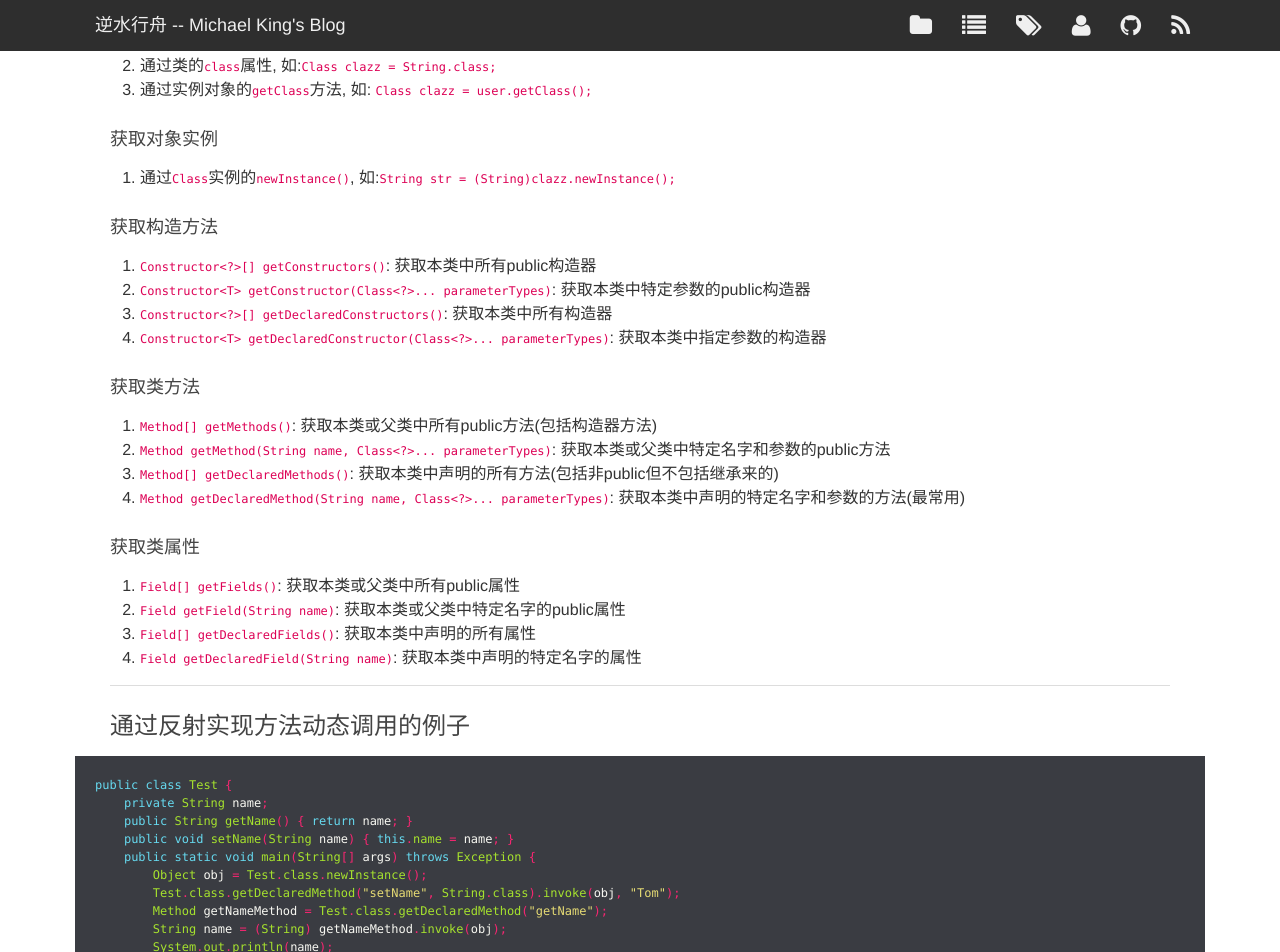
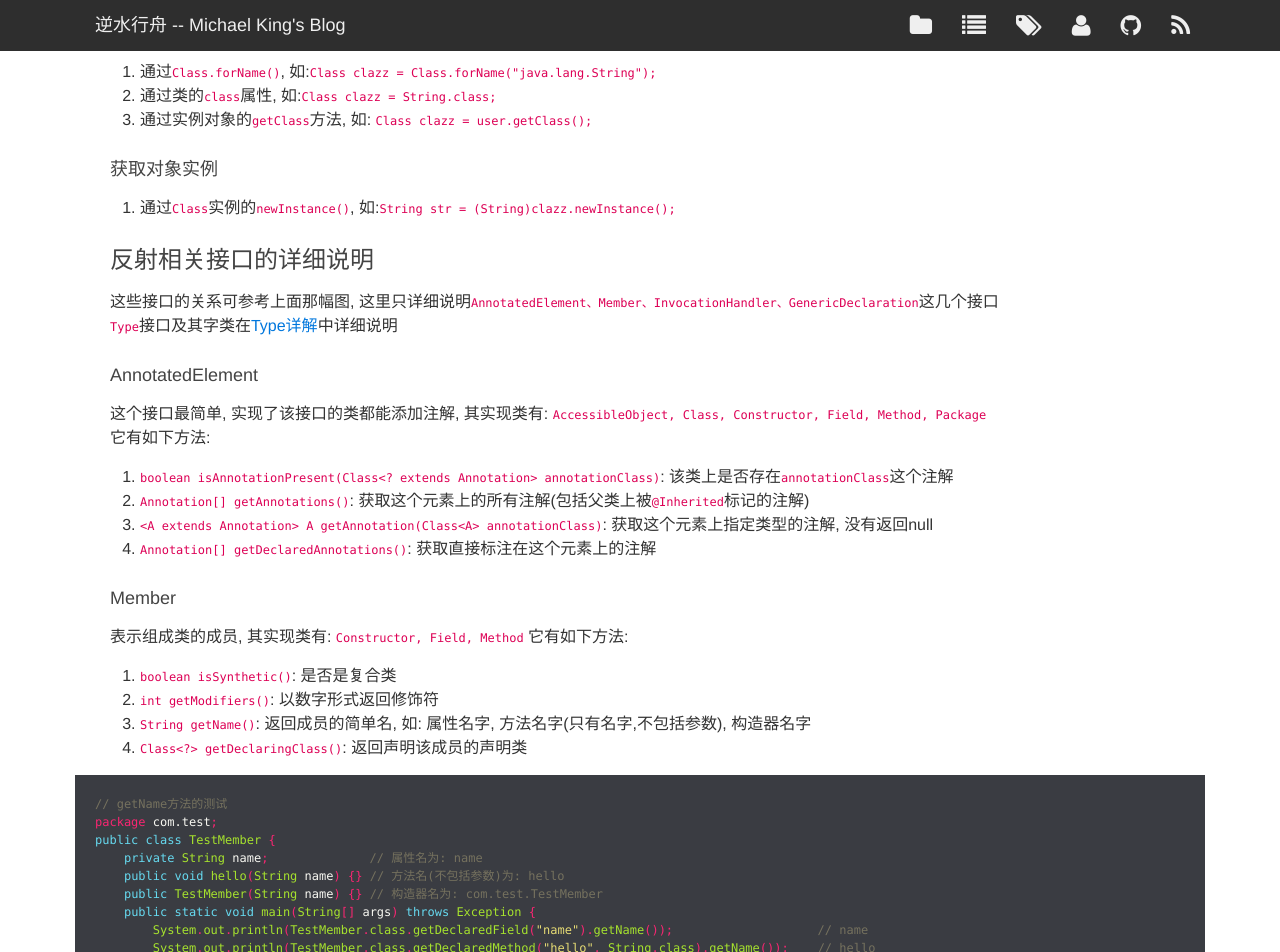
Before and after one commit to rgkjhshi/rgkjhshi.github.io, a Jekyll site: the page built from _posts/2016-01-14-java中的反射.md, in a window 1280 px wide and 1400 px high, scrolled down 1698 px. Shown: the top 952 px of the window. Built offline with Jekyll 4.4.1, drawn with Linux system fonts in a browser that asks for light colours; nearby versions of some CDN libraries; Markdown is read by kramdown in place of the engine named in the settings; comment, search, counter and statistics services are not loaded; some of the changed text lies outside the part shown.

Commit message:
update source

````diff
--- a/_posts/2016-01-14-java中的反射.md
+++ b/_posts/2016-01-14-java中的反射.md
@@ -5,7 +5,7 @@ date:   2016-01-14
 category: 编程技术
 tag: Java
 ---
-java反射总结
+java反射涉及到的内容有点多，但不难，主要是一些之前没见过的类型，本文先简单介绍一部分
 
 
 
@@ -14,6 +14,7 @@ java反射总结
 在`java.lang.reflect`包中定义了一些接口和类,简单记录下他们的作用
 
 ### 相关类说明
+这些类都比较简单，对照API一看就懂，主要是平时用到的比较少，这里先简单说明下，不在此展开
 
 | 类                    | 说明            |
 |-------------------------|---------------------|
@@ -30,29 +31,31 @@ java反射总结
 ### 相关接口继承关系图
 ![反射相关接口继承关系图]({{ "/static/images/reflect_interface.png"  | prepend: site.baseurl }} "反射相关接口继承关系图")
 ### 相关接口说明
+这里先简单介绍下，后文还会详细说明这些接口
 
 | 接口                    | 说明            |
 |-------------------------|---------------------|
-| AnnotatedElement        | 被注解标注的元素都实现的接口<br> 实现类有`AccessibleObject`及其子类,`Class``Package`<br> 有`是否有注解`,`获取所有注解`等方法 |
-| Member                  | 成员接口, 反映字段、方法、构造函数的信息<br> 实现类有`AccessibleObject`的子类 |
-| Type                    | 所有类型的父接口, 如原始类型、参数化类型、数组类型、类型变量和基本(原生)类型 |
+| AnnotatedElement        | 被注解标注的元素都实现的接口<br> 实现类有`AccessibleObject`及其子类,`Class``Package`|
+| Member                  | 成员接口, 反映字段、方法、构造函数的信息<br> |
+| Type                    | 所有类型的父接口, 之后的文章会详细介绍 |
 | GenericDeclaration      | 各种声明类型的父接口, 如`Class,Constructor,Method` |
-| `TypeVariable<D extends GenericDeclaration>` | 各种类型变量的父接口 |
+| `TypeVariable<D extends GenericDeclaration>` | 类型变量类型 |
 | ParameterizedType       | 参数化类型, 如`Collection<String>`  |
 | GenericArrayType        | 数组类型, 它里面的元素为参数化类型或类型变量(上面那俩)  |
 | WildcardType            | 通配符类型, 如`<?>, <? extends Number>, <? super Integer>`|
-| InvocationHandler       | 代理实例的调用处理程序需要实现该接口<br> `Proxy`是代理实例,它的处理程序需要实现该接口的`invoke`方法 |
+| InvocationHandler       | 代理处理器接口|
 
 *****
 ## `Object`, `Class`和`Type`的关系和区别
 所有的类都继承`Object`是毫无疑问的, `Class`也是类，也继承`Object`
 `Class`类特殊的地方是它在运行时用来描述类的各种元信息,对象是类的实例,而类在运行时的描述就是`Class`
 `Type`是个接口,用来表示某个对象是什么类型的,`Class`类实现了好几个接口,其中一个就是`Type`
+后面的文章内容更能体现出区别来
 
 
 *****
 ## 反射的具体功能
-反射作用挺多, 比如反编译, 通过反射机制访问对象的属性、方法、构造方法等
+反射作用挺多, 比如反编译, 通过反射机制访问对象的属性、方法、构造方法等, 先简单给出一些示例
 ### 获取类
 有如下三种方法:
 1. 通过`Class.forName()`, 如:`Class clazz = Class.forName("java.lang.String");`
@@ -62,40 +65,86 @@ java反射总结
 ### 获取对象实例
 1. 通过`Class`实例的`newInstance()`, 如:`String str = (String)clazz.newInstance();`
 
-### 获取构造方法
-1. `Constructor<?>[] getConstructors()`: 获取本类中所有public构造器
-2. `Constructor<T> getConstructor(Class<?>... parameterTypes)`: 获取本类中特定参数的public构造器
-3. `Constructor<?>[] getDeclaredConstructors()`: 获取本类中所有构造器
-4. `Constructor<T> getDeclaredConstructor(Class<?>... parameterTypes)`: 获取本类中指定参数的构造器
+## 反射相关接口的详细说明
+这些接口的关系可参考上面那幅图, 这里只详细说明`AnnotatedElement、Member、InvocationHandler、GenericDeclaration`这几个接口
+`Type`接口及其字类在[Type详解]({{ "%E7%BC%96%E7%A8%8B%E6%8A%80%E6%9C%AF/2016-02-16-Type%E8%AF%A6%E8%A7%A3.html" | prepend: site.baseurl }})中详细说明
 
-### 获取类方法
-1. `Method[] getMethods()`: 获取本类或父类中所有public方法(包括构造器方法)
-2. `Method getMethod(String name, Class<?>... parameterTypes)`: 获取本类或父类中特定名字和参数的public方法
-3. `Method[] getDeclaredMethods()`: 获取本类中声明的所有方法(包括非public但不包括继承来的)
-4. `Method getDeclaredMethod(String name, Class<?>... parameterTypes)`: 获取本类中声明的特定名字和参数的方法(最常用)
+### AnnotatedElement
+这个接口最简单, 实现了该接口的类都能添加注解, 其实现类有: `AccessibleObject, Class, Constructor, Field, Method, Package`
+它有如下方法:
+1. `boolean isAnnotationPresent(Class<? extends Annotation> annotationClass)`: 该类上是否存在`annotationClass`这个注解
+2. `Annotation[] getAnnotations()`: 获取这个元素上的所有注解(包括父类上被`@Inherited`标记的注解)
+3. `<A extends Annotation> A getAnnotation(Class<A> annotationClass)`: 获取这个元素上指定类型的注解, 没有返回null
+4. `Annotation[] getDeclaredAnnotations()`: 获取直接标注在这个元素上的注解
 
-### 获取类属性
-1. `Field[] getFields()`: 获取本类或父类中所有public属性
-2. `Field getField(String name)`: 获取本类或父类中特定名字的public属性
-3. `Field[] getDeclaredFields()`: 获取本类中声明的所有属性
-4. `Field getDeclaredField(String name)`: 获取本类中声明的特定名字的属性
-
-*****
-## 通过反射实现方法动态调用的例子
+### Member
+表示组成类的成员, 其实现类有: `Constructor, Field, Method`
+它有如下方法:
+1. `boolean isSynthetic()`: 是否是复合类
+2. `int getModifiers()`: 以数字形式返回修饰符
+3. `String getName()`: 返回成员的简单名, 如: 属性名字, 方法名字(只有名字,不包括参数), 构造器名字
+4. `Class<?> getDeclaringClass()`: 返回声明该成员的声明类
 
 ```java
-public class Test {
-    private String name;
-    public String getName() { return name; }
-    public void setName(String name) { this.name = name; }
+// getName方法的测试
+package com.test;
+public class TestMember {
+    private String name;              // 属性名为: name
+    public void hello(String name) {} // 方法名(不包括参数)为: hello
+    public TestMember(String name) {} // 构造器名为: com.test.TestMember
     public static void main(String[] args) throws Exception {
-        Object obj = Test.class.newInstance();
-        Test.class.getDeclaredMethod("setName", String.class).invoke(obj, "Tom");
-        Method getNameMethod = Test.class.getDeclaredMethod("getName");
-        String name = (String) getNameMethod.invoke(obj);
-        System.out.println(name);
+        System.out.println(TestMember.class.getDeclaredField("name").getName());                    // name
+        System.out.println(TestMember.class.getDeclaredMethod("hello", String.class).getName());    // hello
+        System.out.println(TestMember.class.getDeclaredConstructor(String.class).getName());        //com.test.TestMember
+        System.out.println(TestMember.class.getDeclaredField("name").getDeclaringClass().getName());//com.test.TestMember
     }
 }
 ```
 
+### InvocationHandler
+代理处理器类的实例需要实现的接口, 只有一个方法:
+1. `Object invoke(Object proxy, Method method, Object[] args)`: 代理对象执行方法时真正调用的函数
+
+其中:
+* `Object proxy`: 表示代理对象(比如通过`Proxy.newProxyInstance()`得到的对象), 不是实现了该接口的代理处理器对象
+* `Method method`: 被代理对象的方法, 就是接口原来实现类里的方法, 代理对象执行的时候会调用被代理对象的方法(取决于代码怎么写)
+* `Object[] args`: 上面那个方法需要的参数
+
+通常代理处理器类的实例`handler`会作为参数传到java代理类`Proxy`的`newProxyInstance`方法中来产生一个代理对象(与被代理对象实现了同一接口)
+调用代理对象的方法时, 真正调用的就是上面的invoke函数.
+还是来个例子吧(`HelloImpl`实现了`Hello`接口, 并实现了`sayHello()`方法)
+
+```java
+// 代理处理器类
+public class AOPHandler implements InvocationHandler {
+    private Object target;  // 这个用来表示被代理的对象
+    public AOPHandler(Object target) {
+        this.target = target;
+    }
+    public Object invoke(Object proxy, Method method, Object[] args) throws Throwable {
+        System.out.println("proxy:" + proxy.getClass().getName());   // proxy:com.sun.proxy.$Proxy0
+        System.out.println("method:" + method.getClass().getName()); // proxy:java.lang.reflect.Method
+        return method.invoke(target, args);  // 调用被代理对象的的方法, 即 target 的 method
+    }
+}
+// 测试类
+public class ProxyTest {
+    public static void main(String[] args) throws Exception {
+        Object obj = Class.forName("com.test.HelloImpl").newInstance();
+        InvocationHandler handler = new AOPHandler(obj);  // 创建代理处理器对象的时候把被代理的对象传进去
+        // 这里生成代理类对象, 参数依次为: 被代理对象的ClassLoader, 被代理对象实现的所有接口, 代理处理器
+        Hello proxy = (Hello) Proxy.newProxyInstance(obj.getClass().getClassLoader(), obj.getClass().getInterfaces(), handler);
+        proxy.sayHello();  // 这就调用了那个invoke方法
+    }
+}
+```
+### GenericDeclaration
+可以声明类型变量的实体的公共接口, 就是那些能够声明范型类型<T>的地方, 注意是声明而不是使用. 其实现类有: `Class, Constructor, Method`
+就一个方法:
+1. `TypeVariable<?>[] getTypeParameters()`: 按照声明顺序返回声明的类型变量
+
+对它可以这么理解:
+在定义类或方法时, 我们一般可以声明范型, 如`<T> T getData()`, 因此可以声明这些`<T>、<F>`的实体, 都实现了该接口;
+而那些声明出来的`T、F`叫类型变量(`TypeVariable`), 后面会说到.
+
 *****
````
Also changed, not shown: _draft/2016-02-15-Class类简介.md (added, +125 -0 lines), _posts/2016-02-16-Type详解.md (added, +193 -0 lines).
